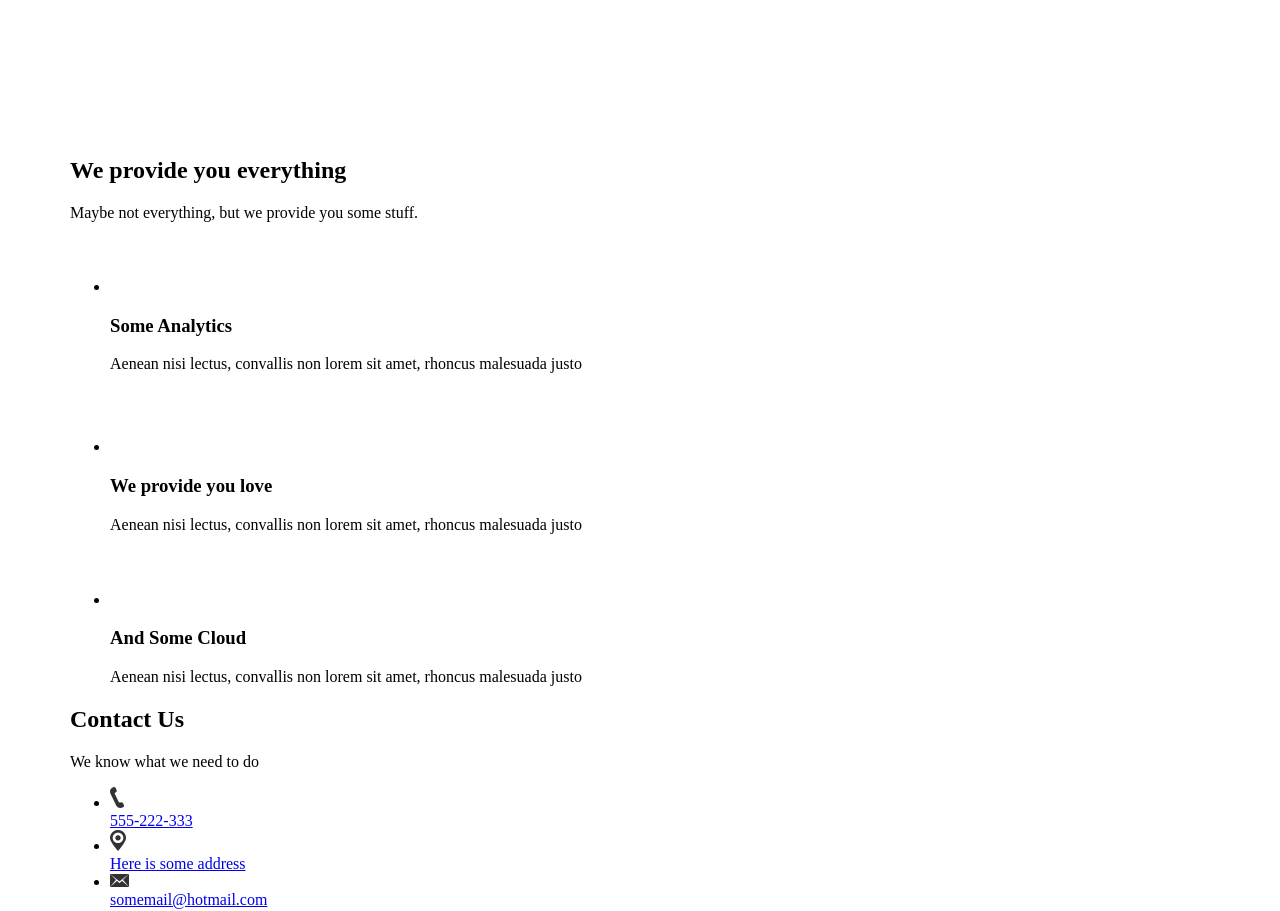
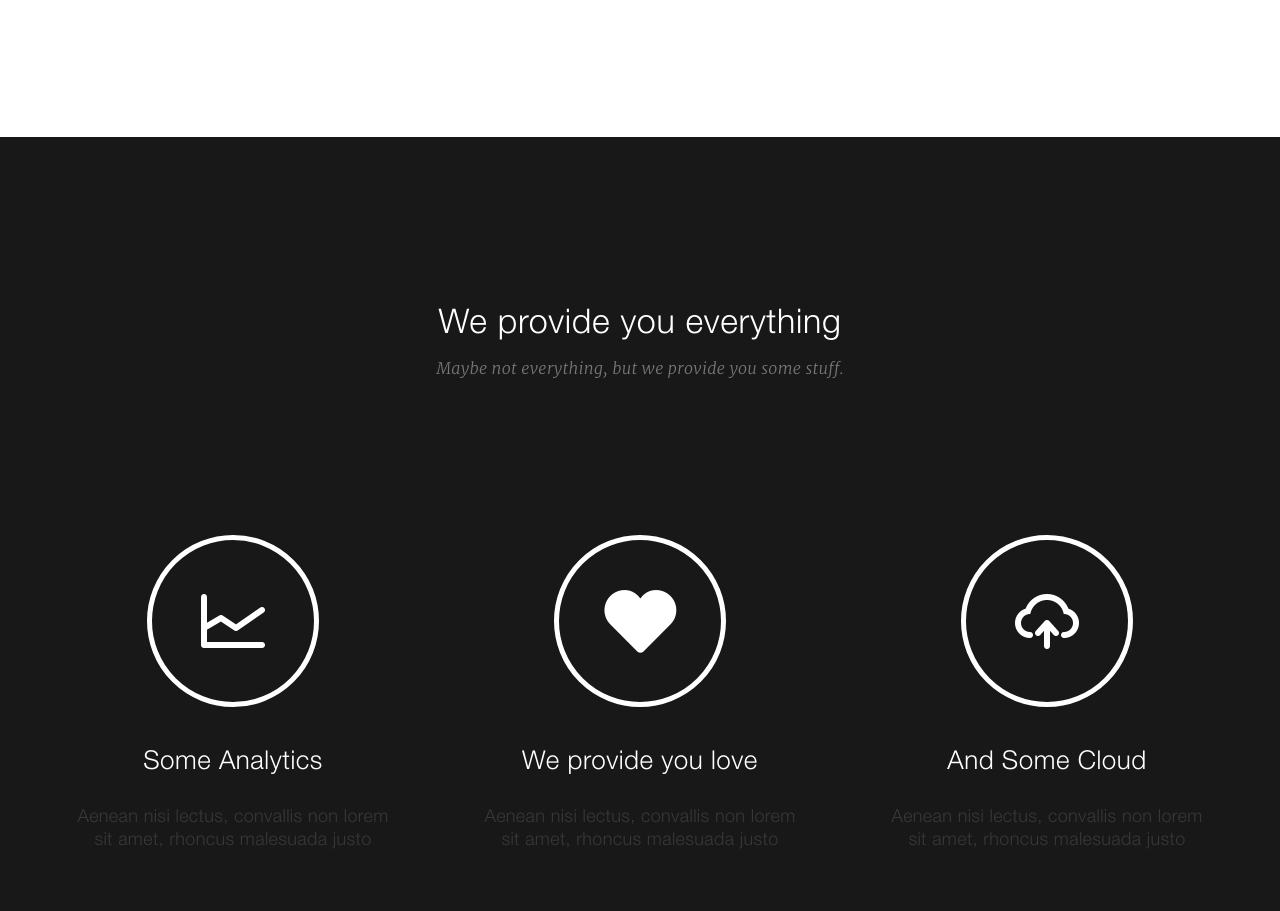
Before and after one commit to georgij-tsabiev/wp-landingBW, a plain HTML site: page index.html in a window 1280 px wide. Shown: the part 2300-3211 px from the top of the page. Drawn offline with Linux system fonts and the light colour scheme.

Commit message:
Стилизует блок Provide

```diff
--- a/styles/styles.css
+++ b/styles/styles.css
@@ -259,3 +259,89 @@ body {
 .team__icon-block a {
   display: block;
 }
+
+/* Provide */
+
+.provide {
+  padding: 176px 0 155px 0;
+  background-color: #181818;
+}
+
+.provide__title {
+  font-family: "HelveticaNeueLTProLt", sans-serif;
+  font-size: 34px;
+  line-height: 26px;
+  font-weight: 400;
+  letter-spacing: 0.02em;
+  color: #ffffff;
+  text-align: center;
+  margin: 0 0 5px 0;
+}
+
+.provide__title--white {
+  color: #ffffff;
+}
+
+.provide__text {
+  font-family: "Merriweather-LightItalic", sans-serif;
+  font-size: 16px;
+  line-height: 26px;
+  font-weight: 300;
+  font-style: italic;
+  letter-spacing: 0.02em;
+  text-align: center;
+}
+
+.provide__text--white {
+  color: #777777;
+}
+
+.provide__menu {
+  margin: 0;
+  padding: 138px 0 0 0;
+  list-style-type: none;
+  display: grid;
+  grid-template-columns: repeat(3, 1fr);
+  gap: 81px;
+  justify-content: center;
+}
+
+.provide__item {
+  display: flex;
+  flex-direction: column;
+  justify-content: center;
+  align-items: center;
+  justify-items: center;
+}
+
+.provide__image-wrapper {
+  min-width: 172px;
+  min-height: 172px;
+  border: 5px solid #fff;
+  border-radius: 50%;
+  display: flex;
+  align-items: center;
+  justify-content: center;
+  margin: 0 0 43px 0;
+}
+
+.provide__item-title {
+  font-family: "HelveticaNeueLTProLt", sans-serif;
+  font-size: 26px;
+  line-height: 26px;
+  font-weight: 400;
+  letter-spacing: 0.02em;
+  color: #ffffff;
+  margin: 0 0 31px 0;
+}
+
+.provide__item-text {
+  font-family: "HelveticaNeueLTProLt", sans-serif;
+  font-size: 18px;
+  line-height: 23px;
+  font-weight: 400;
+  letter-spacing: 0.02em;
+  color: #383838;
+  margin: 0;
+  text-align: center;
+}
```
